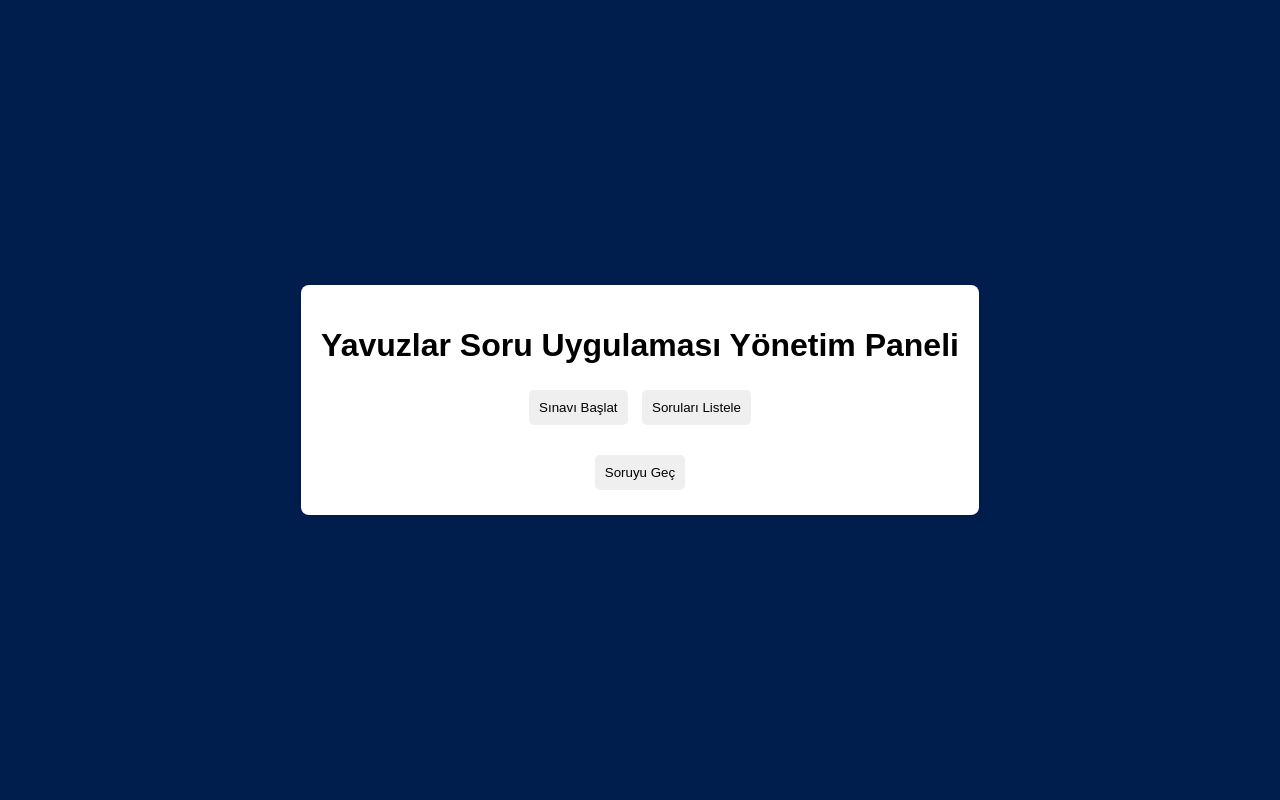
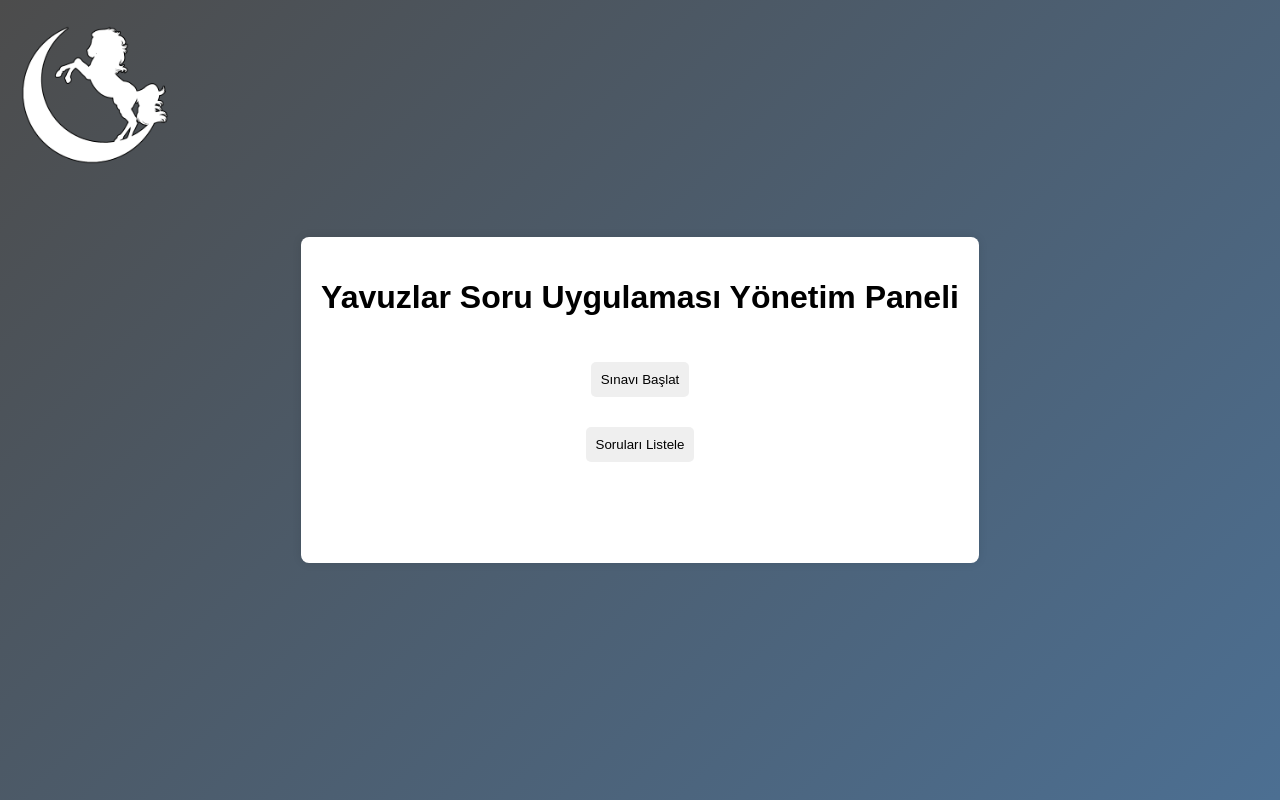
Before and after one commit to Muhammetcansimsek/QuestApp, a PHP site: page / in a window 1280 px wide. Run offline with PHP 8.4, Linux system fonts and the light colour scheme.

Commit message:
some changes added

```diff
--- a/hafta1/index.html
+++ b/hafta1/index.html
@@ -7,6 +7,9 @@
     <link rel="stylesheet" href="./styles.css">
 </head>
 <body>
+    <header>
+        <img src="./assets/images/yavuzlarlogo.png" alt="Logo" class="logo">
+    </header>
     <div id="quiz-container">
         <h1>Yavuzlar Soru Uygulaması Yönetim Paneli</h1>
         <button id="start-quiz-btn" class="btn">Sınavı Başlat</button>
@@ -15,13 +18,10 @@
         <div id="question-container">
             <p id="question"></p>
             <div id="answer-buttons" class="btn-container">
-            <!--Cevap Butonu-->
             </div>
+            <button id="next-btn">Sonraki Soru</button>
         </div>
-        <button id="next-btn" class="btn hide">Soruyu Geç</button>
     </div>
-
-    <!--Soru Ekleme Formu-->
     <div id="add-question-form" class="hide">
         <h2>Soru Ekle</h2>
         <input type="text" id="new-question-text" placeholder="Soru Metni">
--- a/hafta1/styles.css
+++ b/hafta1/styles.css
@@ -1,11 +1,36 @@
+:root {
+    --bg: #000818;
+    --text: #fff;
+}
+
 body {
     font-family: Arial, sans-serif;
     display: flex;
     justify-content: center;
     align-items: center;
     height: 100vh;
-    background-color: #001e4d;
     margin: 0;
+    background-repeat: no-repeat;
+    background-position: center;
+    background-attachment: fixed;
+    background: linear-gradient(135deg, rgba(0, 0, 0, 0.7), rgba(0, 50, 100, 0.7));
+    background-size: cover;
+}
+
+header{
+    position: absolute;
+    top: 20px;
+    left: 20px;
+}
+
+.logo {
+    width: 150px;
+    height: auto;
+}
+
+
+.hide{
+    display: none;
 }
 
 #quiz-container {
@@ -14,6 +39,10 @@ body {
     border-radius: 8px;
     box-shadow: 0 0 10px rgba(0, 0, 0, 0.1);
     text-align: center;
+    display: flex;
+    flex-direction: column;
+    align-items: center;
+    gap: 20px;
 }
 .btn-container {
     display: flex;
@@ -26,10 +55,13 @@ button {
     border: none;
     border-radius: 5px;
     cursor: pointer;
+    transition: all 0.3s;
 }
 
 button:hover {
-    background-color: #ddd;
+    background: #222;
+    color: #fff;
+
 }
 
 #questions-list {
@@ -54,3 +86,24 @@ button:hover {
     border: 1px solid #ccc;
     border-radius: 5px;
 }
+
+.correct{
+    background: #9aeabc;
+}
+
+.incorrect{
+    background: #ff9393;
+}
+
+#nextButton{
+    background: #001e4d;
+    color: #fff;
+    font-weight: 500;
+    width: 150px;
+    border: 0;
+    padding: 10px;
+    margin: 20px auto;
+    border-radius: 4px;
+    cursor: pointer;
+    display: none;
+}
```
Also changed, not shown: hafta1/script.js (+47 -32 lines), hafta1/assets/images/yavuzlarlogo.png (added).
